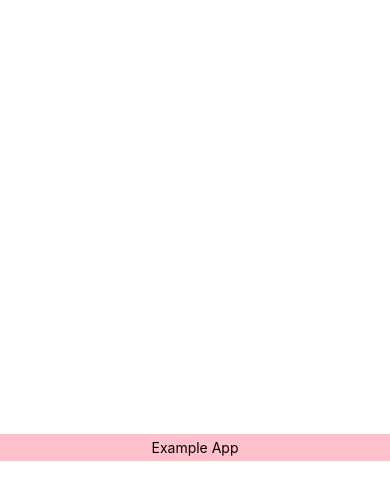
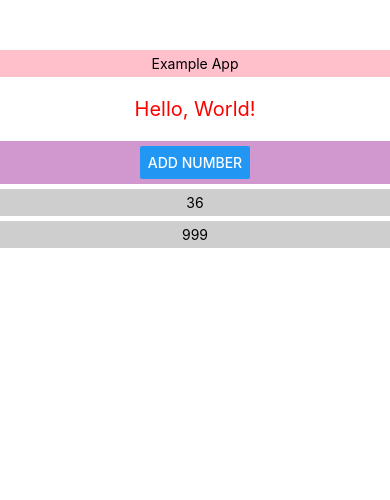
Before and after one commit to HyunSeoChoi/study-react-native, a React Native app in the folder react_native_01/: screen / in a window 390 px wide. Shown: the top 500 px of the page. Built offline with nearby package versions, Linux system fonts and the light colour scheme.

Commit message:
Button 파트

```diff
--- a/react_native_01/App.js
+++ b/react_native_01/App.js
@@ -1,16 +1,27 @@
 import React, {Component} from 'react';
 import {View, Text, StyleSheet} from 'react-native';
 import Header from './src/header';
+import Generator from './src/generator';
+import NumList from './src/numlist';
 
 class App extends Component {
   state = {
     appName: 'Example App',
+    random: [36, 999],
+  };
+
+  onAddRandomNum = () => {
+    alert('Add random number!');
   };
 
   render() {
     return (
       <View style={styles.mainView}>
         <Header name={this.state.appName}></Header>
+        <Text style={styles.mainText}>Hello, World!</Text>
+        <Generator add={this.onAddRandomNum} />
+
+        <NumList num={this.state.random} />
       </View>
     );
   }
@@ -22,7 +33,7 @@
     backgroundColor: 'white',
     paddingTop: 50,
     alignItems: 'center',
-    justifyContent: 'center',
+    // justifyContent: 'center',
   },
   subView: {
     backgroundColor: 'yellow',
--- /dev/null
+++ b/react_native_01/src/generator.js
@@ -0,0 +1,19 @@
+import React, {Component} from 'react';
+import {View, Text, StyleSheet, Button} from 'react-native';
+
+const Generator = props => (
+  <View style={styles.generator}>
+    <Button title="Add Number" onPress={props.add} />
+  </View>
+);
+
+const styles = StyleSheet.create({
+  generator: {
+    backgroundColor: '#D197CF',
+    alignItems: 'center',
+    padding: 5,
+    width: '100%',
+  },
+});
+
+export default Generator;
--- /dev/null
+++ b/react_native_01/src/numlist.js
@@ -0,0 +1,22 @@
+import React, {Component} from 'react';
+import {View, Text, StyleSheet, Button} from 'react-native';
+
+const NumList = props => {
+  return props.num.map((item, idx) => (
+    <View style={styles.numList} key={idx}>
+      <Text>{item}</Text>
+    </View>
+  ));
+};
+
+const styles = StyleSheet.create({
+  numList: {
+    backgroundColor: '#CECECE',
+    alignItems: 'center',
+    padding: 5,
+    width: '100%',
+    marginTop: 5,
+  },
+});
+
+export default NumList;
```
